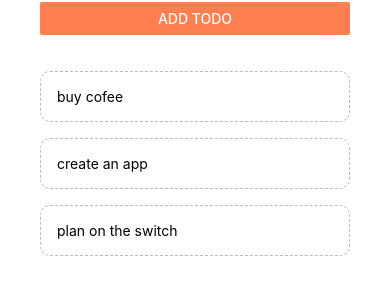
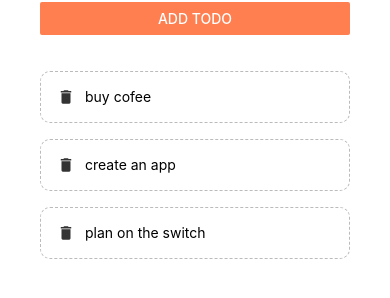
Before and after one commit to DilanMadhusanka/React-Native-using-Expo, a React Native app in the folder todo-app/: screen / in a window 390 px wide. Shown: the part 158-456 px from the top of the page. Built offline with nearby package versions, Linux system fonts and the light colour scheme.

Commit message:
Starting Review app

```diff
--- a/todo-app/components/todoItem.js
+++ b/todo-app/components/todoItem.js
@@ -1,10 +1,14 @@
 import React from 'react';
 import { StyleSheet, Text, View, TouchableOpacity } from 'react-native';
+import { MaterialIcons } from '@expo/vector-icons';
 
 export default function TodoItem({ item, pressHandler }) {
     return (
         <TouchableOpacity onPress={() => pressHandler(item.key)}>
-            <Text style={styles.item}>{item.text}</Text>
+            <View style={styles.item}>
+                <MaterialIcons name="delete" size={18} color="#333" />
+                <Text style={styles.itemText}>{item.text}</Text>
+            </View>
         </TouchableOpacity>
     )
 }
@@ -16,6 +20,10 @@ const styles = StyleSheet.create({
         borderColor: '#bbb',
         borderWidth: 1,
         borderStyle: 'dashed',
-        borderRadius: 10
+        borderRadius: 10,
+        flexDirection: 'row'
+    },
+    itemText: {
+        marginLeft: 10
     }
 })
```
